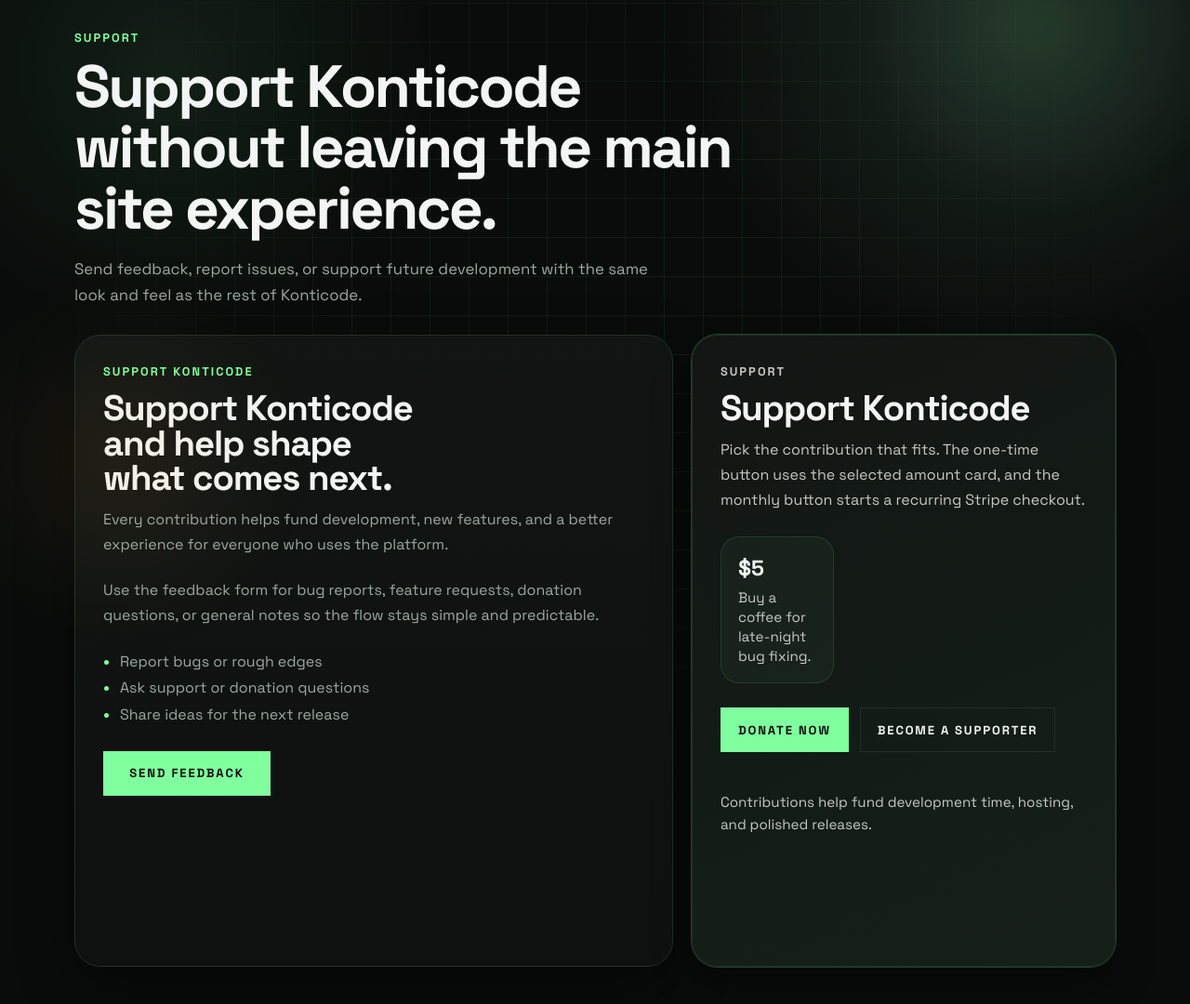
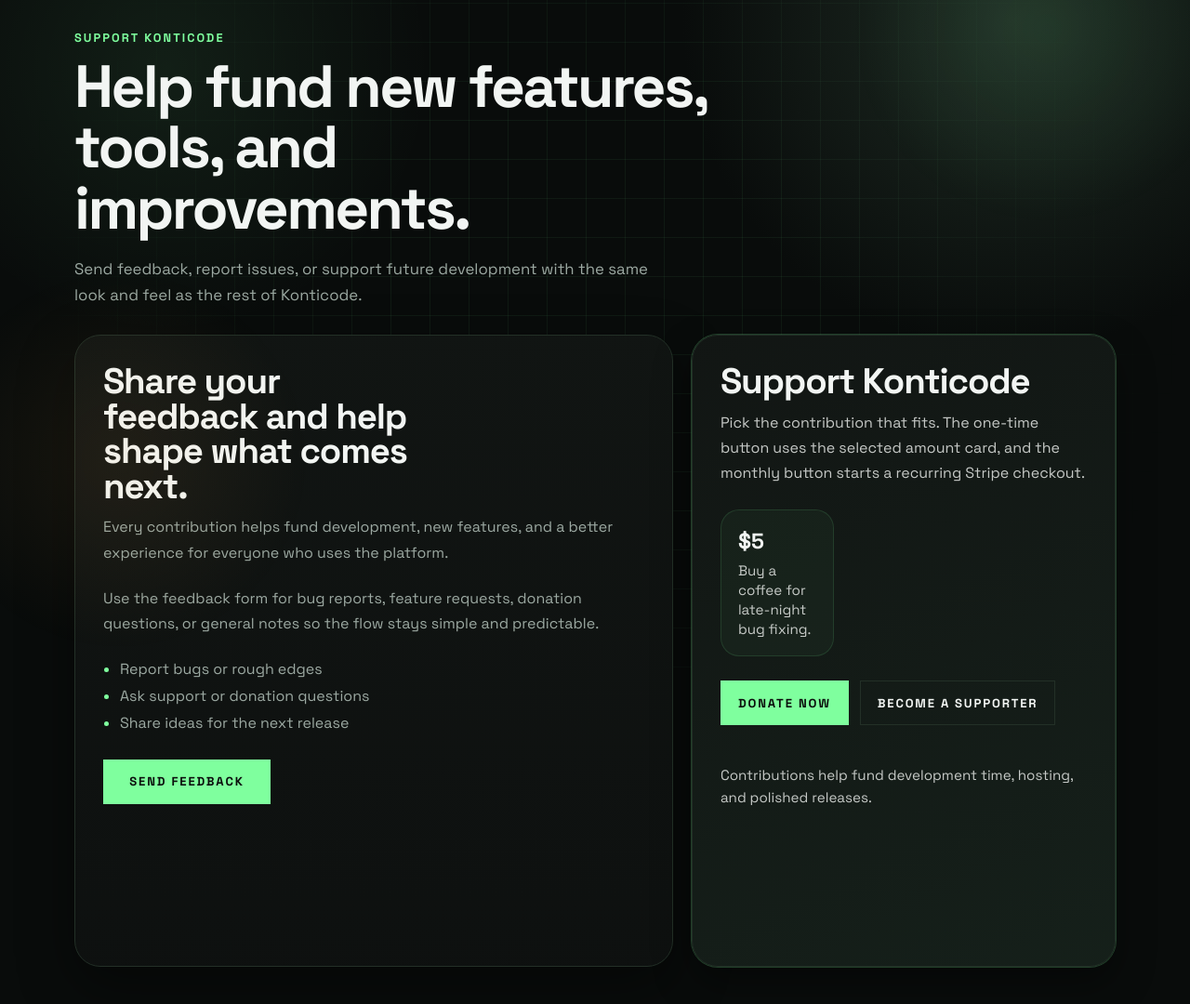
Before and after one commit to jfontiveros7/KonticodeLabs, a Flask app: page /static/index.html in a window 1280 px wide. Shown: the part 81-1161 px from the top of the page at 93% size. Run offline with Flask 3, Linux system fonts and the light colour scheme.

Commit message:
Update support messaging and audit branding

```diff
--- a/static/index.html
+++ b/static/index.html
@@ -8,8 +8,8 @@
     <link rel="preconnect" href="https://fonts.googleapis.com" />
     <link rel="preconnect" href="https://fonts.gstatic.com" crossorigin />
     <link href="https://fonts.googleapis.com/css2?family=Space+Grotesk:wght@400;500;700&family=IBM+Plex+Mono:wght@400;500;600;700&family=Source+Serif+4:opsz,wght@8..60,400;600&display=swap" rel="stylesheet" />
-    <link rel="stylesheet" href="/static/styles.css" />
-    <link rel="stylesheet" href="/static/css/konticode-theme.css" />
+    <link rel="stylesheet" href="/static/styles.css?v=20260424-1" />
+    <link rel="stylesheet" href="/static/css/konticode-theme.css?v=20260424-1" />
   </head>
   <body>
     <header class="site-header">
@@ -33,8 +33,8 @@
 
     <main class="shell kc-grid-bg site-main">
       <section class="site-intro kc-fadeup kc-delay-1">
-        <p class="eyebrow">Support</p>
-        <h1>Support Konticode without leaving the main site experience.</h1>
+        <p class="eyebrow">Support Konticode</p>
+        <h1>Help fund new features, tools, and improvements.</h1>
         <p class="site-intro-copy">
           Send feedback, report issues, or support future development with the same look and feel as the rest of Konticode.
         </p>
@@ -43,8 +43,7 @@
       <section class="grid grid-two-cards">
         <article class="panel kc-fadeup kc-delay-2">
           <div class="panel-head">
-            <p class="eyebrow kc-accent">Support Konticode</p>
-            <h2>Support Konticode and help shape what comes next.</h2>
+            <h2>Share your feedback and help shape what comes next.</h2>
           </div>
           <p class="panel-copy">
             Every contribution helps fund development, new features, and a better experience for everyone who uses the platform.
@@ -66,7 +65,6 @@
 
         <article class="panel panel-highlight kc-panel-soft kc-border-glow kc-fadeup kc-delay-1" id="support">
           <div class="panel-head">
-            <p class="eyebrow">Support</p>
             <h2 id="support-headline" style="color:var(--kc-text)">One-time donations or recurring support.</h2>
           </div>
           <p class="panel-copy support-copy">
@@ -173,7 +171,7 @@
       </div>
     </footer>
 
-    <script src="/static/config.js"></script>
-    <script src="/static/widget.js"></script>
+    <script src="/static/config.js?v=20260424-1"></script>
+    <script src="/static/widget.js?v=20260424-1"></script>
   </body>
 </html>
--- a/templates/audit.html
+++ b/templates/audit.html
@@ -3,9 +3,9 @@
 <head>
     <meta charset="UTF-8" />
     <meta name="viewport" content="width=device-width, initial-scale=1.0" />
-    <meta name="description" content="Get a free AI website audit from Konticode. See where your site can improve clarity, trust, SEO, and conversion." />
+    <meta name="description" content="Use the Konticode AI Website Grader to see where your site can improve clarity, trust, SEO, and conversion." />
     <link rel="canonical" href="https://konticode.com/audit" />
-    <title>Free AI Website Audit | Konticode Labs</title>
+    <title>Konticode AI Website Grader | Konticode Labs</title>
     <script src="https://cdn.tailwindcss.com"></script>
     <link rel="preconnect" href="https://fonts.googleapis.com" />
     <link rel="preconnect" href="https://fonts.gstatic.com" crossorigin />
@@ -96,7 +96,7 @@
         <section class="border-b border-[#233027] py-20 md:py-24">
             <div class="max-w-7xl mx-auto px-6 lg:px-12 grid grid-cols-1 lg:grid-cols-12 gap-8">
                 <div class="lg:col-span-7 fade d1">
-                    <p class="mono text-xs uppercase tracking-[0.24em] text-[#7fff9e] mb-4">Free AI Website Audit</p>
+                    <p class="mono text-xs uppercase tracking-[0.24em] text-[#7fff9e] mb-4">Konticode AI Website Grader</p>
                     <h1 class="mono font-bold text-4xl md:text-6xl leading-[1.03] max-w-4xl">See what your website is doing well, where it leaks trust, and what to fix first.</h1>
                     <p class="text-[#9ca9a2] text-lg mt-6 max-w-2xl">Submit your homepage or landing page and get a practical audit covering clarity, conversion, trust, SEO, and mobile experience.</p>
                     <div class="mt-10 grid grid-cols-1 sm:grid-cols-3 gap-4">
```
